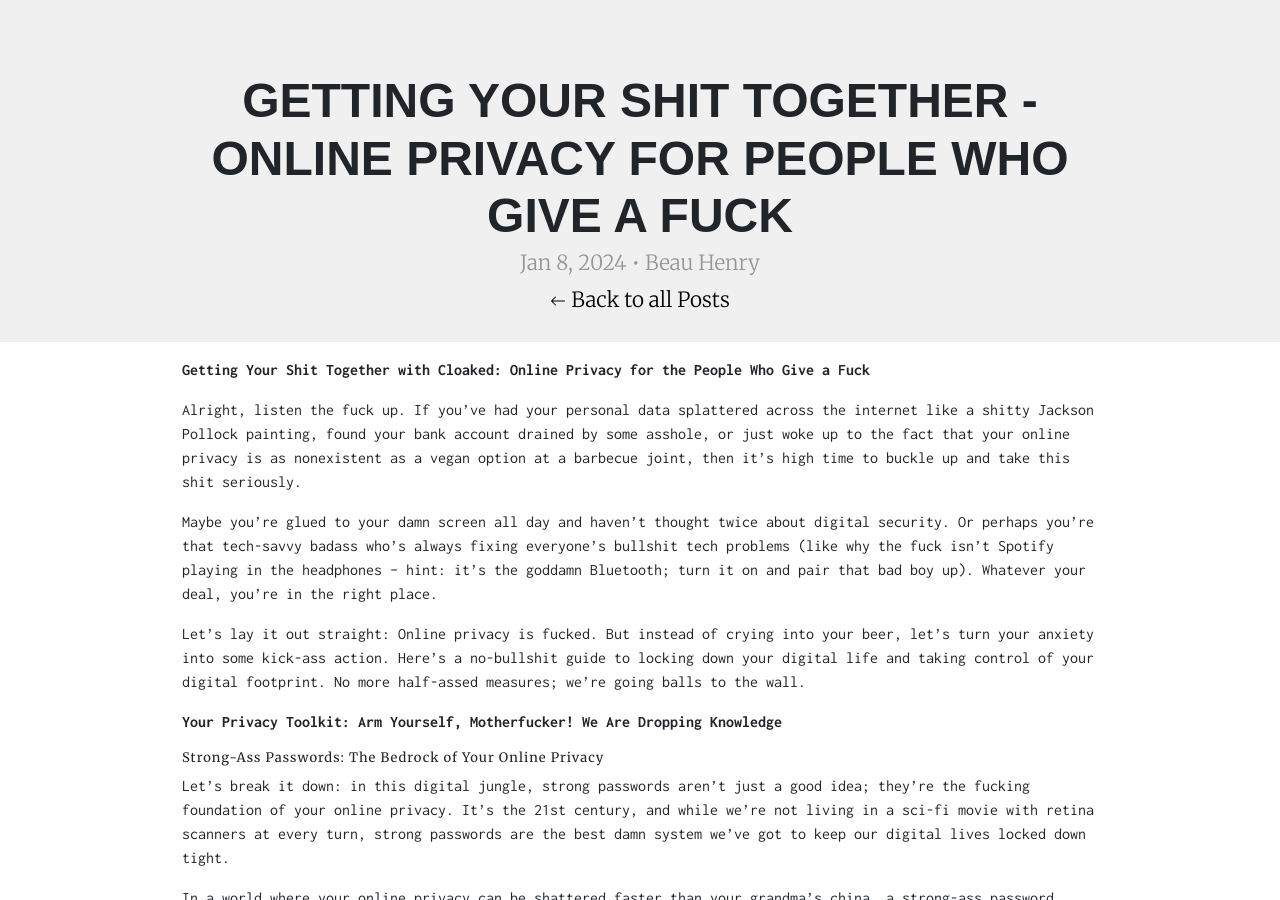
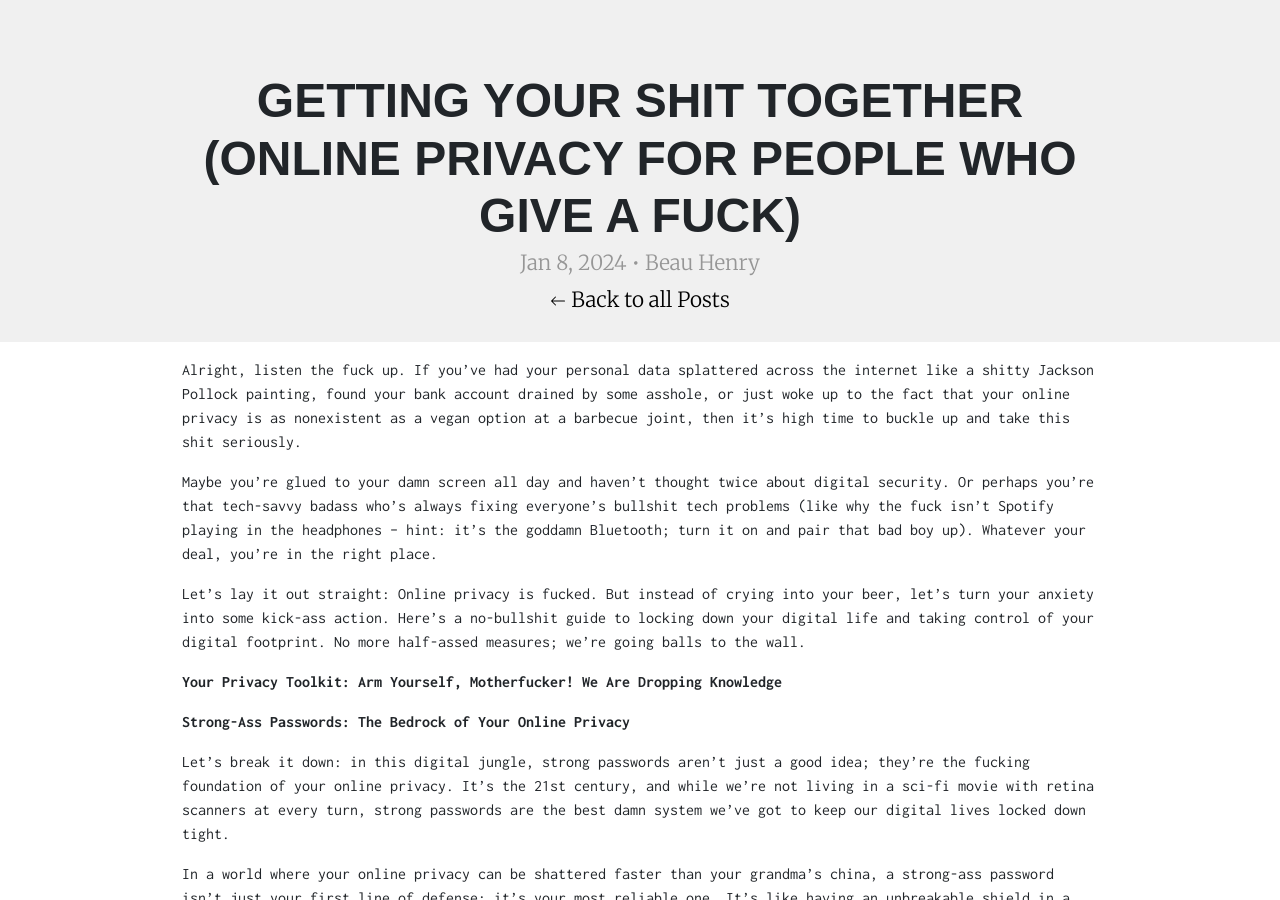
Before and after one commit to beauregardhenry/rougarou, a Jekyll site: the page built from _posts/2024-01-08-rebuilding-your-life-with-privacy.md, in a window 1280 px wide and 900 px high. Built offline with Jekyll 4.4.1, drawn with Linux system fonts in a browser that asks for light colours.

Commit message:
update formatting Privacy post

```diff
--- a/_posts/2024-01-08-rebuilding-your-life-with-privacy.md
+++ b/_posts/2024-01-08-rebuilding-your-life-with-privacy.md
@@ -1,13 +1,11 @@
 ---
 layout: post
-title: "Getting Your Shit Together - Online Privacy for People Who Give a Fuck"
+title: "Getting Your Shit Together (Online Privacy for People Who Give a Fuck)"
 description: Small Steps You Can Take to Gain Control of Your Privacy
 author: Beau Henry
 date:   2024-01-08 15:36:57 -0500
 categories: war privacy how-to
 ---
-
-**Getting Your Shit Together with Cloaked: Online Privacy for the People Who Give a Fuck**
 
 Alright, listen the fuck up. If you've had your personal data splattered across the internet like a shitty Jackson Pollock painting, found your bank account drained by some asshole, or just woke up to the fact that your online privacy is as nonexistent as a vegan option at a barbecue joint, then it's high time to buckle up and take this shit seriously.
 
@@ -17,7 +15,7 @@
 
 **Your Privacy Toolkit: Arm Yourself, Motherfucker! We Are Dropping Knowledge**
 
-#### Strong-Ass Passwords: The Bedrock of Your Online Privacy ####
+**Strong-Ass Passwords: The Bedrock of Your Online Privacy**
 
 Let's break it down: in this digital jungle, strong passwords aren't just a good idea; they're the fucking foundation of your online privacy. It's the 21st century, and while we're not living in a sci-fi movie with retina scanners at every turn, strong passwords are the best damn system we've got to keep our digital lives locked down tight.
 
@@ -27,7 +25,7 @@
 
 Read more about Strong-Ass Passwords [here](<https://www.rougarou.io>).
 
-## Multi-Factor Authentication (MFA) - The “Dalton” of Your Roadhouse Digital Club
+**Multi-Factor Authentication (MFA) - The “Dalton” of Your Roadhouse Digital Club**
 
 Multi-factor authentication (MFA) isn't just some fancy tech jargon; it's like having a beefy bouncer checking IDs at your digital door. It's your second, ironclad "fuck off" to any wannabe hackers trying to crash your online party. And here's the kicker: even if some sneaky bastard gets their grubby hands on your password, MFA means they're still screwed. It's like having a backup bouncer who says, "Nice try, but no dice."
 
@@ -35,7 +33,7 @@
 
 Read more about MFA [here](<https://www.rougarou.io>).
 
-## Fake Answers for Security Questions: Time to Bullshit Like a Boss
+**Fake Answers for Security Questions: Time to Bullshit Like a Boss**
 
 Those "security" questions are a goddamn farce. What’s your mother's maiden name? The name of your first pet? Please.  Any half-assed hacker with internet access could dig up that crap before you can say "identity theft." Here's a pro tip most folks don't think about: lie your ass off. Get wild with it. Your first pet? Oh, it was a dragon named Fluffykins the Destroyer. Your mom's maiden name? Skywalker. Your favorite pet was a unicorn named Sparkle Ass.
 
@@ -43,7 +41,7 @@
 
 Read more about Security Questions [here](<https://www.rougarou.io>).
 
-## Unique Emails and Phone Numbers: Your Digital Disguises
+**Unique Emails and Phone Numbers: Your Digital Disguises**
 
 If you're still using the same tired-ass email and phone number for all of your accounts, you're basically rolling out the red carpet for all of the data-hungry wankers. It's time to mix it up like a master of disguise. Slap on a different email and phone number for each account like they're fake mustaches and sunglasses. You're not just some basic bitch in the digital world; you're a goddamn chameleon.
 
@@ -53,7 +51,7 @@
 
 Read more about Unique Emails/Phone Numbers [here](https://www.rougarou.io).
 
-## Encrypt Your Shit: Lock Down Your Digital Life
+**Encrypt Your Shit: Lock Down Your Digital Life**
 
 If you're not encrypting your devices, you're basically throwing a "Hack Me, Please" party. It's like leaving your front door wide open, with a neon sign blinking "Come on in and take my shit!" Listen up, because this is crucial: Microsoft, Apple, and Google – yeah, the big tech overlords – they all offer full disk encryption for your devices. What the hell are you waiting for? Turn that shit on!
 
@@ -63,7 +61,7 @@
 
 So, go ahead and get your digital life locked down. Start today! Turn on that encryption everywhere possible, and give those hackers the middle finger. With your data encrypted, even if they get their grubby hands on your device, all they'll find is a bunch of gibberish. You wouldn't leave your diary open on the kitchen table like a dipshit, right? So don't leave your digital life out in the open either.
 
-## VPN or TOR: Go Fucking Incognito
+**VPN or TOR: Go Fucking Incognito**
 
 Browsing without a VPN or TOR is like streaking through your neighborhood – you are exposed, my friend. Everyone can see your business. Time to gear up with a solid VPN, like [WireGuard](https://www.wireguard.com), that masks your IP with an encrypted tunnel, keeping your online escapades private.
 
@@ -73,7 +71,7 @@
 Remember, cruising the web raw is asking for trouble. So slap on that VPN and browse like a fucking ghost. Invisible, untouchable, and smart as hell. And, please, make sure to cover your ass.
 Read more about VPNs [here].
 
-## Encrypted Messaging: Secret Squirrel Shit
+**Encrypted Messaging: Secret Squirrel Shit**
 
 Stop letting Big Brother eavesdrop on your chats. Not on [Signal](<https://www.signal.org>) yet? You're basically broadcasting your private convos. This app ain't your average gabfest tool; it's like a steel vault for your messages.
 
@@ -84,14 +82,14 @@
 
 Read more about Encrypted Messaging [here](https://www.rougarou.io).
 
-## Keep Your Apps in Check
+**Keep Your Apps in Check**
 
 Updating your apps ain't just some tedious chore you keep swiping away. Those updates? They're like patching up holes in your sinking ship of digital security. Ignore that shit, and you're inviting all sorts of online pirates to raid your precious cargo hold and plunder your booty.
 And, let’s talk about the fuck-ton of unnecessary apps squatting on your phone. Each one's like a little spy, peeking into your personal life. The more apps you have, the more eyes you've got on your data. Those sneaky bastards can access everything from your location, to your contacts, to your accelerometers, and maybe even your sacred photo gallery. Think about THAT for a minute – no bueno, right?! But that’s our point! Every pointless app is another risk, another data point companies can sell to the highest bidder.
 
 So, for fuck’s sake, embrace a bit of digital minimalism. Cut the dead weight. Delete the apps you don't need. It’s not just about freeing up space; it's about keeping your private life private. Less apps, less leaks, less chances for some corporate perv to make bank off your data. In the world of digital security, less is more – more privacy, more peace of mind, more power to you.
 
-## Shut Down Unknown Callers
+**Shut Down Unknown Callers**
 
 Don't let random calls and texts fuck up your day. Unknown caller? Send that shit straight to voicemail. But listen up, 'cause it's not just annoying – it's a sneaky-ass trap and that scammer wants to harsh your mellow. Phishing, smishing, and vishing are like the three stooges of digital scams, each one craftier than the last.
 
@@ -99,7 +97,7 @@
 
 So what’s the move? [WIRED](<https://www.wired.com/story/how-to-block-calls-and-spam-messages/>)’s got the playbook on blocking calls and locking down those spam messages. It’s your playbook for building a fortress around your phone. Use it. Stay frosty.
 
-## Turn Off Ad Personalization: Kick Creepy Ads to the Curb
+**Turn Off Ad Personalization: Kick Creepy Ads to the Curb**
 
 Those ads stalking you across the internet? Creepy as hell. Take back your privacy by turning off ad personalization. When you cut these ads off, they lose their smarts. Suddenly, they can't guess your next move or tempt you into impulse buys. It's like watching a spy fumble in the dark – satisfying and damn empowering.
 
@@ -107,7 +105,7 @@
 
 So, take a leap towards hope and control. Dive into [NPR](<https://www.npr.org/2020/10/09/922262686/>)'s privacy guide and start browsing with confidence. Your online life is yours to command. Keep it that way.
 
-## The Lowdown on Metadata
+**The Lowdown on Metadata**
 
 Listen up, because this shit’s important. Metadata is like your digital DNA – it says a lot about who you are. Don’t ignore it. We'll tear into this beast in a future post, but for now, know it’s big, it’s bad, the NSA and CIA use it to kill people, and it’s on our radar.
 
```
